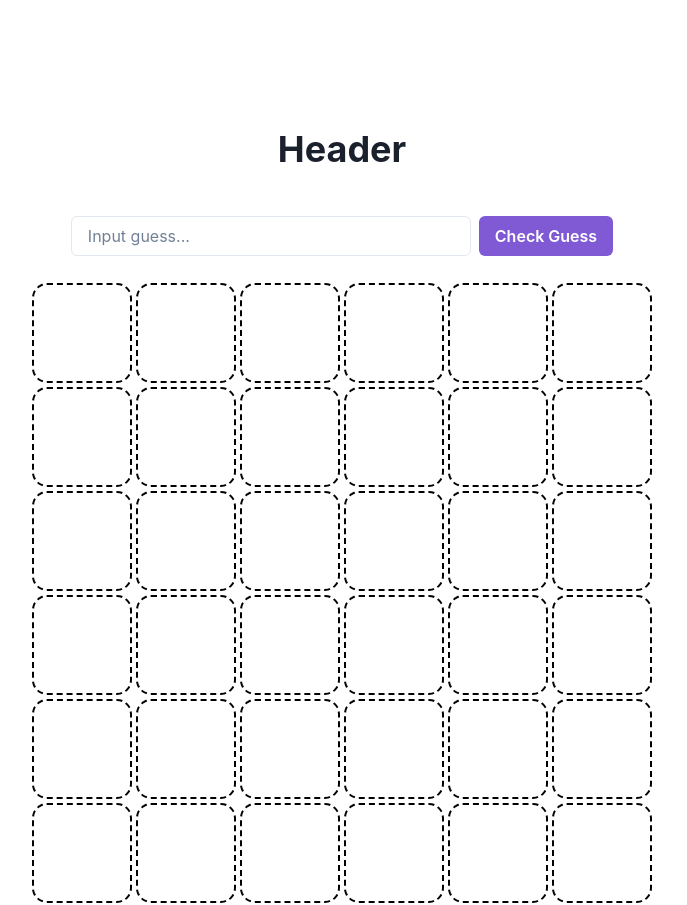
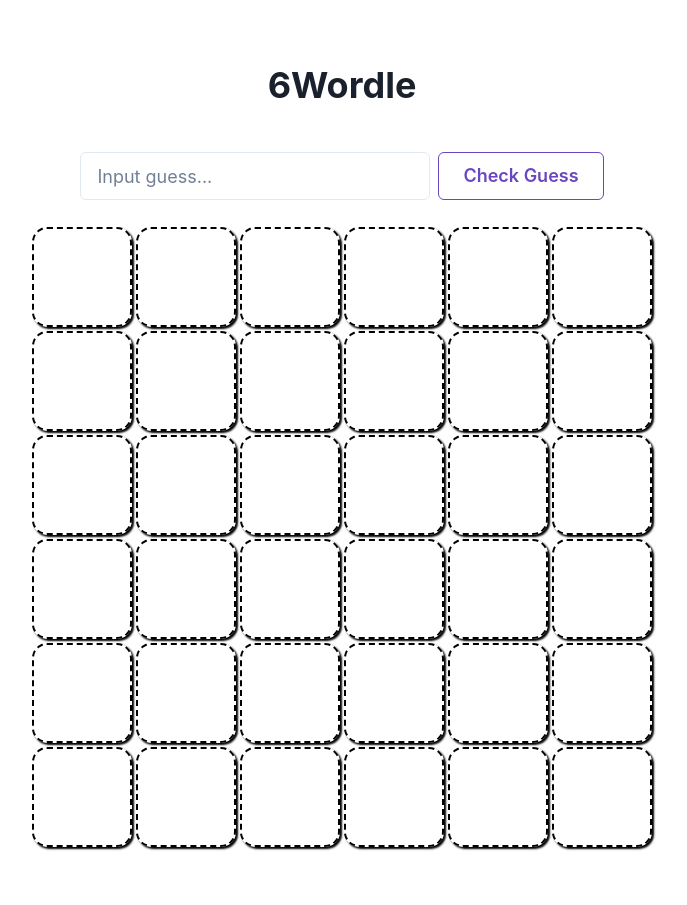
Before and after one commit to milanz14/react-typescript-wordle, a React (Create React App) app: page / in a window 1280 px wide. Shown: the whole page, without its empty margins (298-985 px from the left). After the commit the page ends 864 px from the top, so only its background shows below. Built offline with nearby package versions, Linux system fonts and the light colour scheme.

Commit message:
styling updates

```diff
--- a/src/App.tsx
+++ b/src/App.tsx
@@ -1,6 +1,6 @@
 import { useEffect, useState, useRef } from "react";
-import { Heading, Input, Button, Stack } from "@chakra-ui/react";
-import "./App.css";
+import { Alert, Input, Button, Stack } from "@chakra-ui/react";
+import "./styles/App.css";
 import { words } from "./data/words";
 
 import GuessLine from "./components/GuessLine";
@@ -74,16 +74,19 @@
       <form className="guessesInput" onSubmit={handleSubmit}>
         <Stack direction="row" align="center" justify="center">
           <Input
-            type="text"
+            variant="outline"
             placeholder="Input guess... "
             ref={guessInputRef}
             disabled={isGameOver}
             className="guess"
+            size="lg"
           />
           <Button
             type="submit"
             isDisabled={isGameOver}
             colorScheme="purple"
+            size="lg"
+            variant="outline"
             className="btn">
             Check Guess
           </Button>
--- a/src/components/Header.tsx
+++ b/src/components/Header.tsx
@@ -1,9 +1,9 @@
-import "../App.css";
+import "../styles/Header.css";
 
 import { Heading } from "@chakra-ui/react";
 
 const Header = () => {
-  return <Heading className="header">Header</Heading>;
+  return <Heading className="header">6Wordle</Heading>;
 };
 
 export default Header;
--- a/src/index.css
+++ b/src/index.css
@@ -1,13 +1,12 @@
+html,
 body {
-  margin: 0;
-  font-family: -apple-system, BlinkMacSystemFont, 'Segoe UI', 'Roboto', 'Oxygen',
-    'Ubuntu', 'Cantarell', 'Fira Sans', 'Droid Sans', 'Helvetica Neue',
-    sans-serif;
-  -webkit-font-smoothing: antialiased;
-  -moz-osx-font-smoothing: grayscale;
+  margin-top: 0;
+  padding: 0;
+  border: 0;
+  height: 100%;
 }
 
-code {
-  font-family: source-code-pro, Menlo, Monaco, Consolas, 'Courier New',
-    monospace;
+.root {
+  background-color: #21d4fd;
+  background-image: linear-gradient(19deg, #21d4fd 0%, #b721ff 100%);
 }
--- a/src/App.css
+++ b/src/styles/App.css
@@ -1,14 +1,10 @@
 .App {
   text-align: center;
-}
-
-.header {
-  margin-top: 10%;
-  margin-bottom: 45px;
+  justify-content: center;
 }
 
 .guess {
-  max-width: 400px;
+  max-width: 350px;
 }
 
 .btn {
@@ -25,6 +21,7 @@
   width: 100px;
   height: 100px;
   border: 2px dashed black;
+  box-shadow: 2px 2px 2px #000000;
   margin: 2px;
   font-size: 24px;
   display: flex;
@@ -46,7 +43,34 @@
 }
 
 .correct {
-  background-color: lightgreen;
+  /* background-color: lightgreen; */
+  position: relative;
+  overflow: hidden;
+  display: flex;
+  justify-content: center;
+  align-items: center;
+}
+
+.correct::before {
+  content: "";
+  z-index: 2;
+  background-image: conic-gradient(rgb(0, 255, 0) 20deg, transparent 120deg);
+  width: 150%;
+  height: 150%;
+  position: absolute;
+  animation: rotate 2s linear infinite;
+}
+
+.correct::after {
+  width: 300%;
+  height: 300%;
+  background: lightgreen;
+  position: absolute;
+  border-radius: 10px;
+  display: flex;
+  justify-content: center;
+  align-items: center;
+  box-shadow: inset 20px 20px 20px lightgreen;
 }
 
 .close {
@@ -78,3 +102,12 @@
     width: 250px;
   }
 }
+
+@keyframes rotate {
+  0% {
+    transform: rotate(0deg);
+  }
+  100% {
+    transform: rotate(360deg);
+  }
+}
--- /dev/null
+++ b/src/styles/Header.css
@@ -0,0 +1,5 @@
+.header {
+  position: sticky;
+  margin-top: 5%;
+  margin-bottom: 45px;
+}
```
